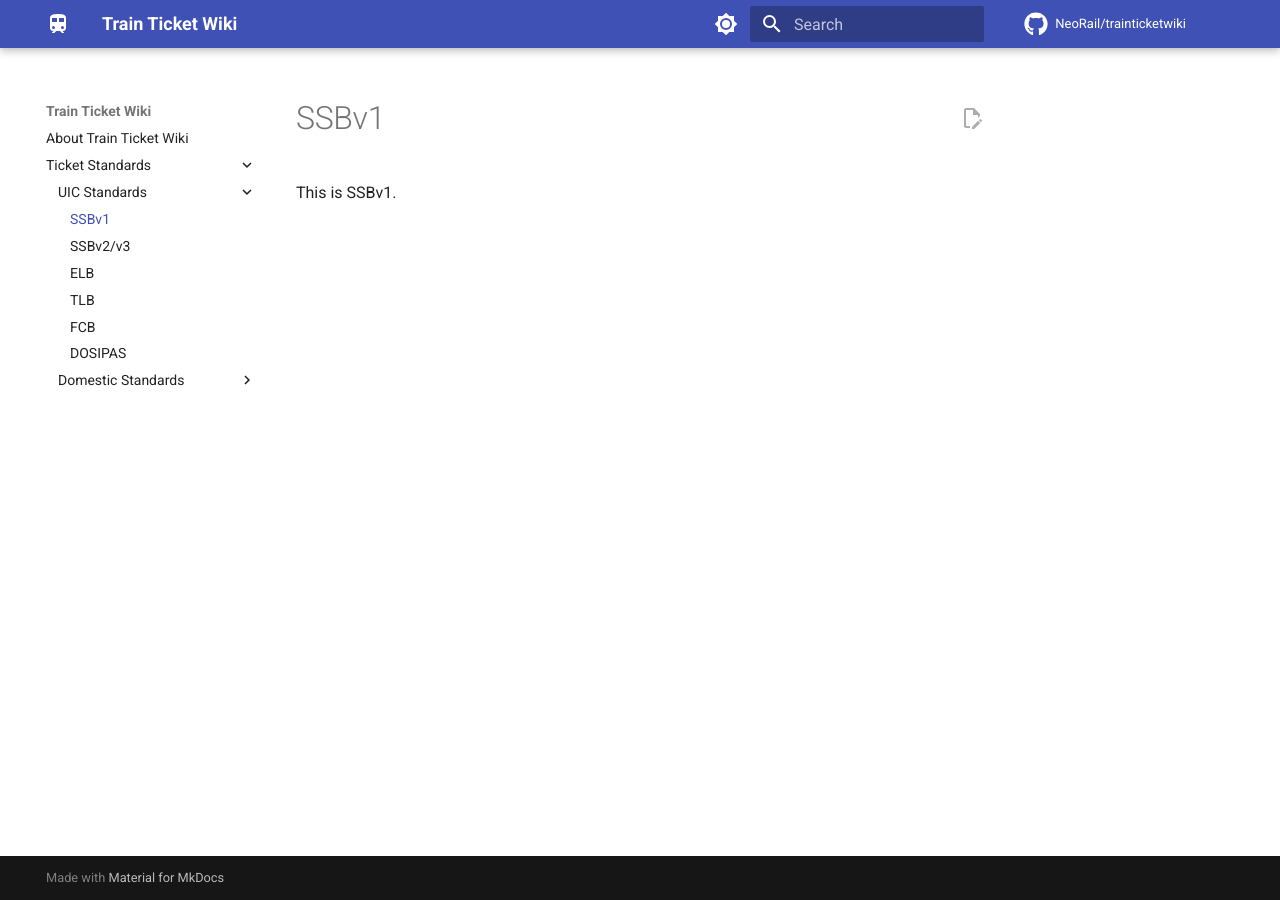
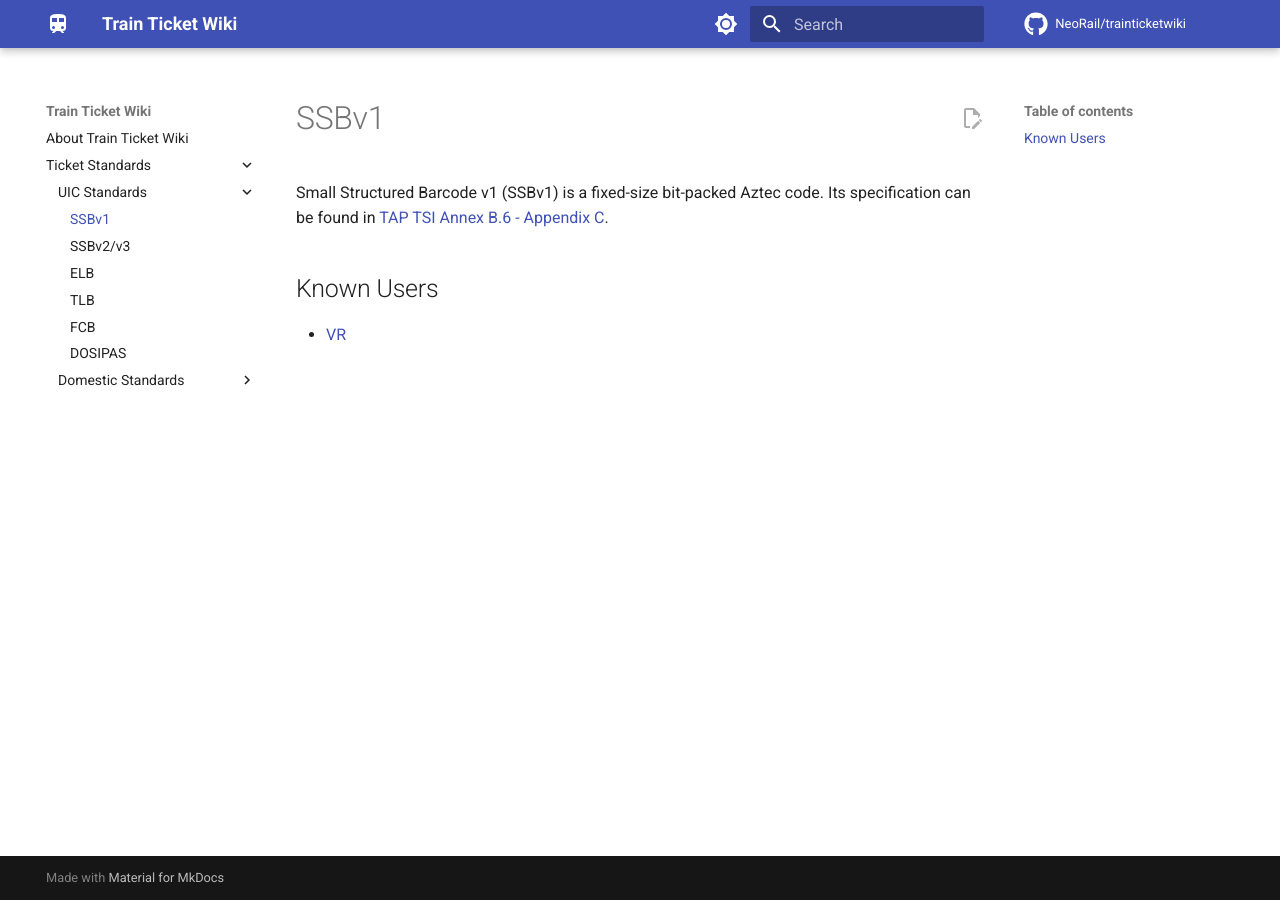
Before and after one commit to NeoRail/trainticketwiki, an MkDocs documentation site: the page built from docs/ticket-standards/uic-standards/ssbv1.md, in a window 1280 px wide. Built offline with MkDocs 1.6.1 and Material for MkDocs 9.7.7, drawn with Linux system fonts in a browser that asks for light colours; comment, search, counter and statistics services are not loaded.

Commit message:
Document specialties of VR's SSBv1 tickets

```diff
--- a/docs/ticket-standards/uic-standards/ssbv1.md
+++ b/docs/ticket-standards/uic-standards/ssbv1.md
@@ -2,4 +2,9 @@
 title: SSBv1
 ---
 
-This is SSBv1.
+Small Structured Barcode v1 (SSBv1) is a fixed-size bit-packed Aztec code. Its specification
+can be found in [TAP TSI Annex B.6 - Appendix C](https://www.era.europa.eu/system/files/2022-11/tap-tsi-technical_document_tap_b_6_0.pdf).
+
+## Known Users
+
+* [VR](../domestic-standards/finland)
```
Also changed, not shown: docs/ticket-standards/domestic-standards/finland/index.md (added, +11 -0 lines).
